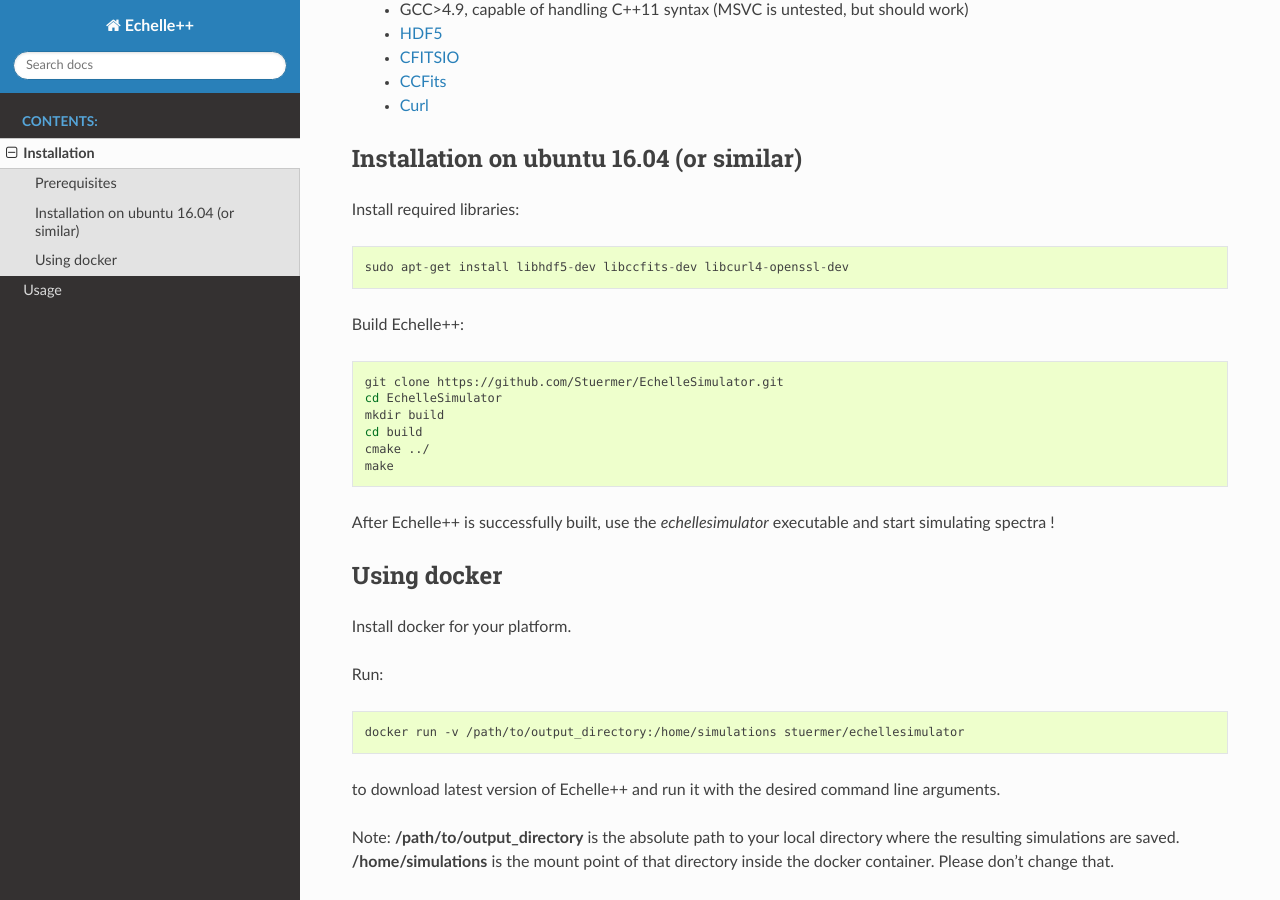
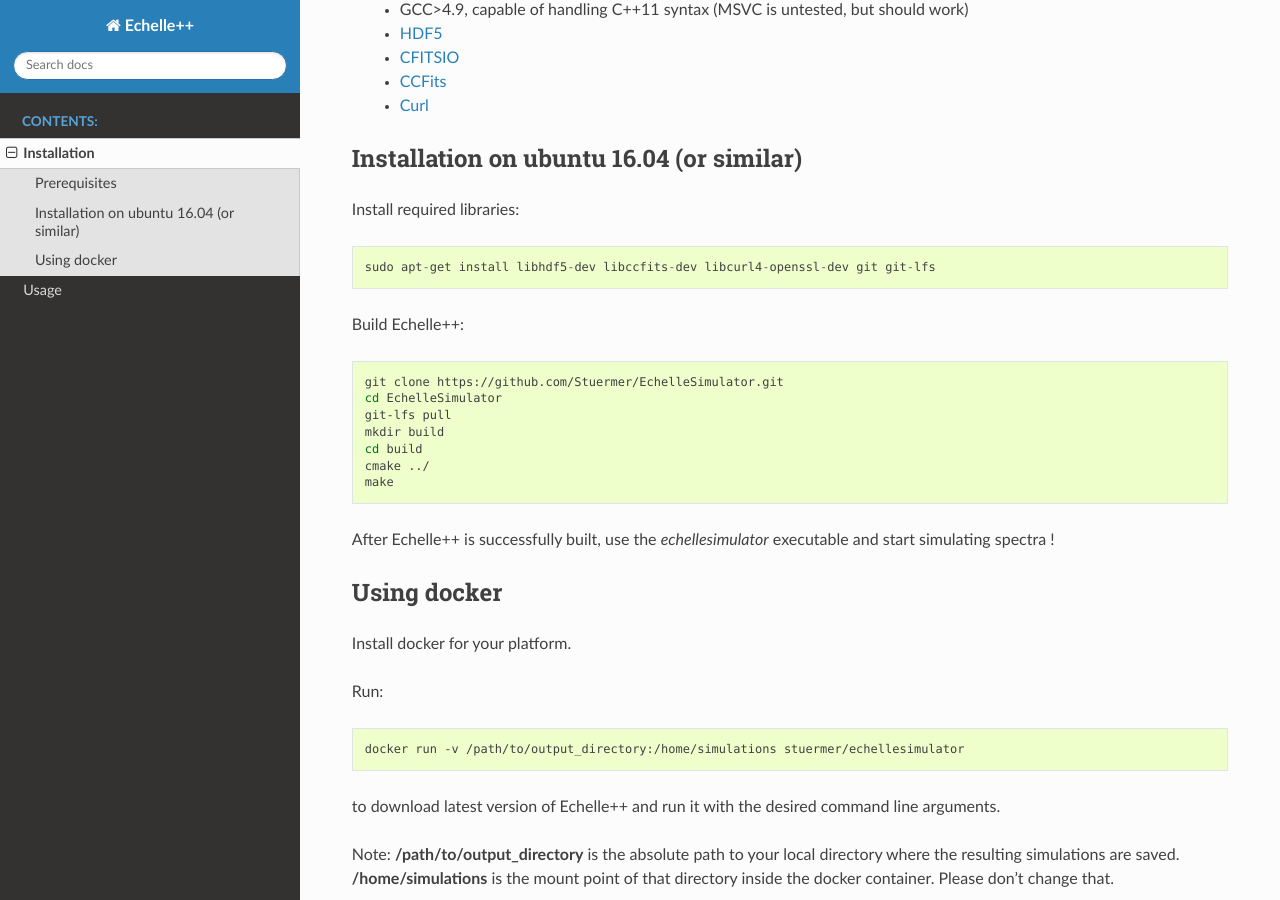
Before and after one commit to Stuermer/EchelleSimulator, a Sphinx documentation site: the page built from docs/installation.rst, in a window 1280 px wide and 900 px high, scrolled down 386 px. Built offline with Sphinx 7.4.7 and the Read the Docs theme 2.0.0, drawn with Linux system fonts in a browser that asks for light colours; pages that are not in the unit, such as notebooks, are missing from menus.

Commit message:
added git-lfs to installation guide. fixed missing directory

```diff
--- a/docs/installation.rst
+++ b/docs/installation.rst
@@ -21,7 +21,7 @@ Installation on ubuntu 16.04 (or similar)
 
 Install required libraries::
 
-    sudo apt-get install libhdf5-dev libccfits-dev libcurl4-openssl-dev
+    sudo apt-get install libhdf5-dev libccfits-dev libcurl4-openssl-dev git git-lfs
 
 Build Echelle++:
 
@@ -29,6 +29,7 @@ Build Echelle++:
 
     git clone https://github.com/Stuermer/EchelleSimulator.git
     cd EchelleSimulator
+    git-lfs pull
     mkdir build
     cd build
     cmake ../
```
Also changed, not shown: 1 other file.
